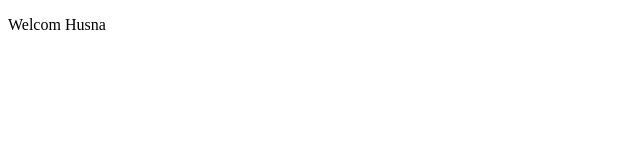
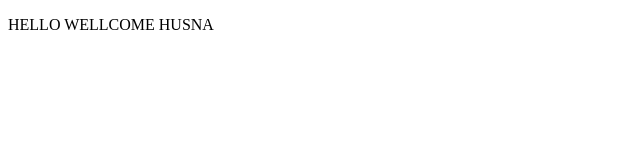
Before and after one commit to Adolph1234/MediBridge, a plain HTML site: page index.html in a window 1280 px wide. Shown: the whole page, without its empty margins (0-640 px from the left). Drawn offline with Linux system fonts and the light colour scheme.

Commit message:
Update index.html

```diff
--- a/index.html
+++ b/index.html
@@ -4,6 +4,6 @@
         <title> GPITG Project</title>
     </head>
     <body>
-        <p> Welcom Husna</p>
+        <p>HELLO WELLCOME HUSNA</p>
     </body>
 </html>
```
